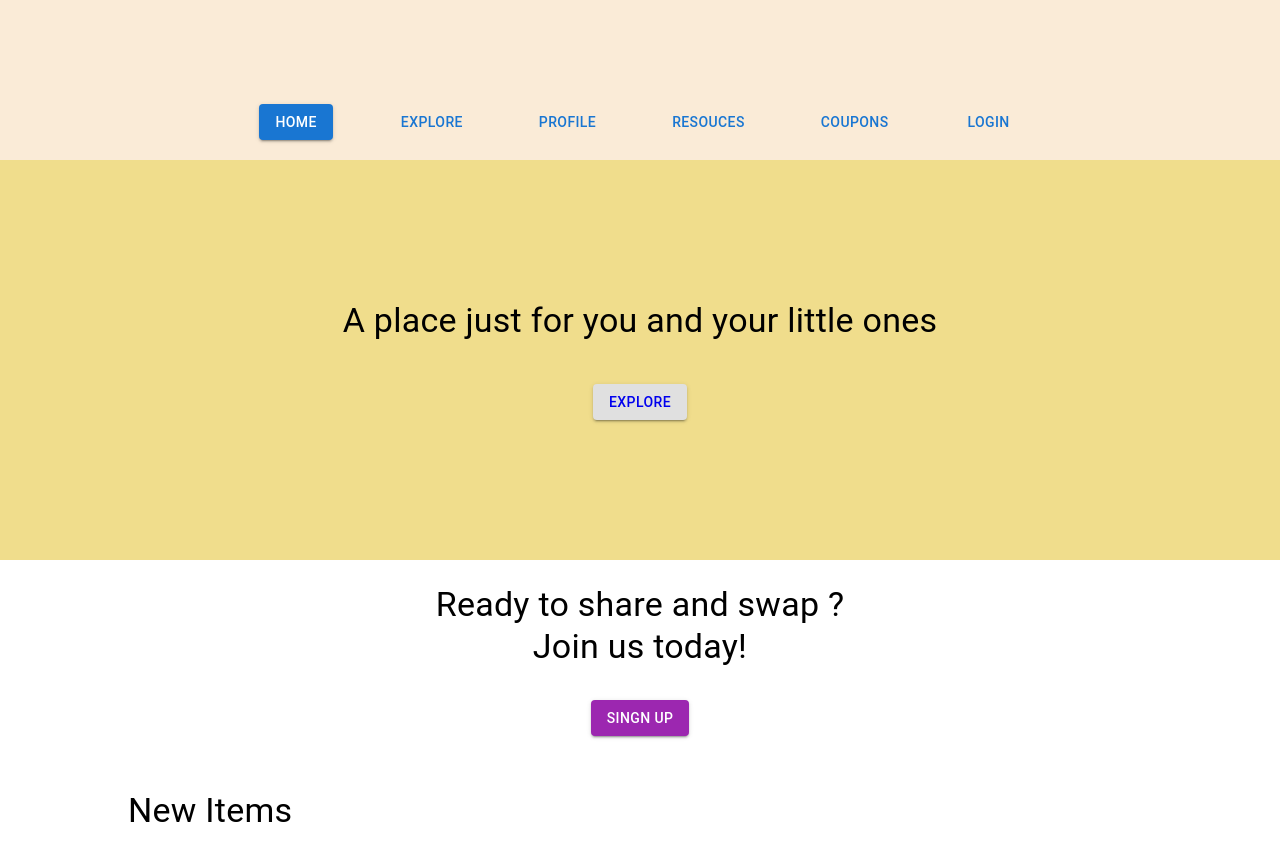
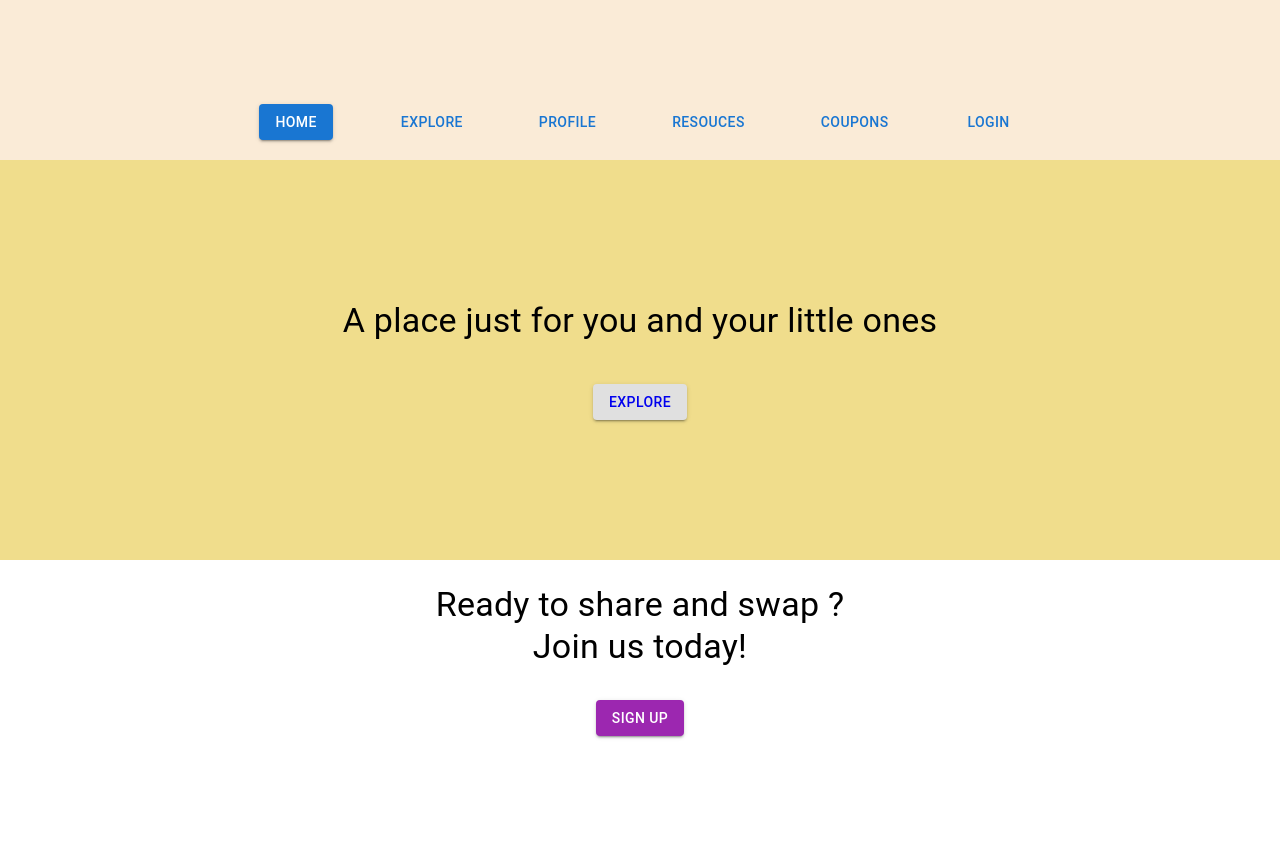
Before and after one commit to Project-3-UW/Beeby-frontend, a React (Create React App) app: page / in a window 1280 px wide. After the commit the page ends 800 px from the top, so only its background shows below. Built offline with nearby package versions, Linux system fonts and the light colour scheme; no server answers; what react-alert-template-basic would draw is missing.

Commit message:
findall items frontend

```diff
--- a/src/App.js
+++ b/src/App.js
@@ -149,8 +149,8 @@ function App() {
         </div>
         <div className={styles.content}>
           <Routes>
-            <Route path="/" element={<Home getItems={getItems} />} />
-            <Route path="/explore" element={<Explore />} />
+            <Route path="/" element={<Home  />} />
+            <Route path="/explore" element={<Explore getItems={API.getItems}/>} />
 
             <Route path="/explore/items/" element={<AllItemDetail />} />
 
--- a/src/components/items/item/index.js
+++ b/src/components/items/item/index.js
@@ -2,6 +2,7 @@ import { Card, CardContent, CardMedia, Typography } from "@material-ui/core";
 import styles from "./styles.module.css";
 const Item = ({ item }) => {
   return (
+
     <div className={styles.wrapper}>
       <Card className={styles.itemBox}>
         <CardMedia
@@ -17,7 +18,7 @@ const Item = ({ item }) => {
             textOverflow="ellipsis"
             color="text.secondary"
           >
-            {item.description}
+            {/* {item.description} */}
           </Typography>
         </CardContent>
       </Card>
--- a/src/pages/explore/index.js
+++ b/src/pages/explore/index.js
@@ -2,15 +2,37 @@ import { Box } from "@material-ui/system";
 import Items from "../../components/items";
 import Querier from "./components/querier";
 import styles from "./styles.module.css";
+import { getLatestItems } from "./services/request";
+import { useEffect, useState } from "react";
+import { useAlert } from "react-alert";
+import { Button, Typography } from "@material-ui/core";
+import { Link } from "react-router-dom";
 
-const Explore = () => {
+const Explore = (props) => {
+  const alert = useAlert();
+  const [latestItems, setLatestItems] = useState([]);
+  useEffect(() => {
+    const fetchLatestItems = async () => {
+      try {
+        const res = await props.getItems();
+        // const res = await getLatestItems();
+        if (res && res.data) {
+          setLatestItems(res.data);
+        }
+      } catch (err) {
+        alert.error(err.response.data);
+      }
+    };
+    fetchLatestItems();
+  }, []);
   return (
+
     <div className={styles.wrapper}>
       <Box height="100%" width="20%">
         <Querier />
       </Box>
       <Box height="100%" width="50%">
-        <Items />
+      <Items items={latestItems} />
       </Box>
     </div>
   );
--- /dev/null
+++ b/src/pages/explore/services/request.js
@@ -0,0 +1,5 @@
+import { unAuthenticatedRequest } from "../../../request";
+
+export const getLatestItems = async () => {
+  return unAuthenticatedRequest.get("http://localhost:3001/api/items");
+};
--- a/src/pages/home/index.js
+++ b/src/pages/home/index.js
@@ -7,23 +7,6 @@ import { getLatestItems } from "./services/request";
 import { useEffect, useState } from "react";
 import { useAlert } from "react-alert";
 const Home = (props) => {
-  const alert = useAlert();
-  const [latestItems, setLatestItems] = useState([]);
-  useEffect(() => {
-    const fetchLatestItems = async () => {
-      try {
-        const res = await props.getItems();
-        // const res = await getLatestItems();
-        if (res && res.data) {
-          setLatestItems(res.data);
-        }
-      } catch (err) {
-        alert.error(err.response.data);
-      }
-    };
-    fetchLatestItems();
-  }, []);
-
   const { authenticated } = useAuth();
   return (
     <div className={styles.wrapper}>
@@ -49,17 +32,12 @@ const Home = (props) => {
           </Typography>
           <Link to="/signup">
             <Button variant="contained" color="secondary">
-              Singn up
+              Sign up
             </Button>
           </Link>
         </div>
       )}
-      <div className={styles.items}>
-        <Typography variant="h4" component="div" gutterBottom>
-          New Items
-        </Typography>
-        <Items items={latestItems} />
-      </div>
+
     </div>
   );
 };
--- /dev/null
+++ b/src/pages/itemDetail/services/request.js
@@ -0,0 +1,5 @@
+import { unAuthenticatedRequest } from "../../../request";
+
+export const getLatestItems = async () => {
+  return unAuthenticatedRequest.get("http://localhost:3001/api/items/id");
+};
--- a/src/utils/API.js
+++ b/src/utils/API.js
@@ -29,10 +29,10 @@ const URL_PREFIX = "http://localhost:3001"
         },
         sendEmailBack:()=>{
             return axios.get(`${URL_PREFIX}/api/email/11`)
-        }
-    // getItems:()=>{
-    //     return axios.get(`${URL_PREFIX}/api/items`)
-    // },
+        },
+    getItems:()=>{
+        return axios.get(`${URL_PREFIX}/api/items`)
+    }
     // getItems:()=>{
     //     return axios.get(`${URL_PREFIX}/api/items`)
     // },
```
Also changed, not shown: 2 other files (tests, documents, lock files or other folders).
